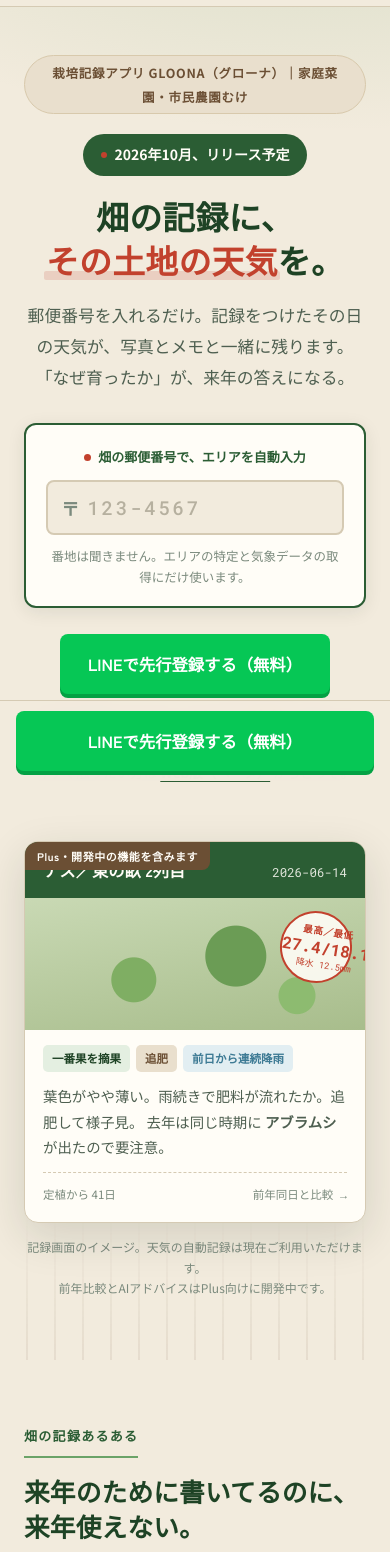
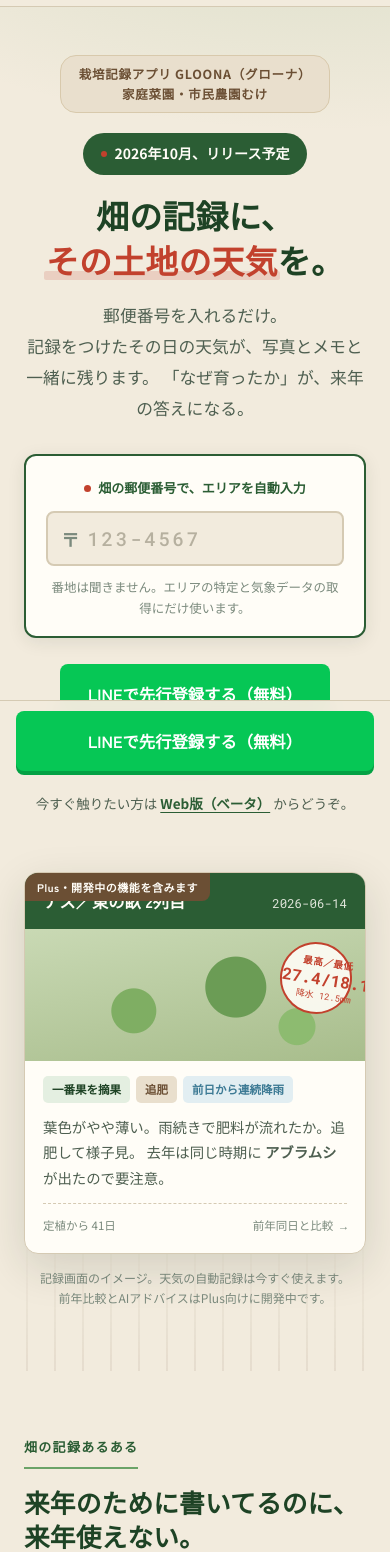
Before and after one commit to kennyJapan/gloona-lp, a plain HTML site: page index.html in a window 390 px wide. Shown: the part 63-1615 px from the top of the page. Drawn offline with Linux system fonts and the light colour scheme.

Commit message:
Fix mobile text-wrap orphans and vertical-text bug in hero, why-stat, and pricing sections

```diff
--- a/index.html
+++ b/index.html
@@ -161,8 +161,9 @@
   display:inline-block;
   font-size:12.5px;font-weight:700;letter-spacing:.06em;
   color:var(--soil);background:var(--soil-pale);
-  border:1px solid #d8c9ac;border-radius:100px;
-  padding:5px 15px;margin-bottom:20px;
+  border:1px solid #d8c9ac;border-radius:16px;
+  padding:8px 18px;margin-bottom:20px;
+  text-align:center;line-height:1.6;
 }
 .hero-release{
   display:flex;align-items:center;justify-content:center;gap:8px;
@@ -403,10 +404,10 @@
   border-radius:4px;padding:2px 8px;margin-left:8px;vertical-align:2px;
 }
 .why-stat{
-  margin-top:8px;display:inline-flex;align-items:baseline;gap:8px;
+  margin-top:8px;display:flex;flex-wrap:wrap;align-items:baseline;gap:8px;
   background:var(--sprout-pale);border-radius:7px;padding:8px 14px;
 }
-.why-stat .n{font-family:'Roboto Mono',monospace;font-weight:700;font-size:1.35rem;color:var(--furrow-dark);}
+.why-stat .n{font-family:'Roboto Mono',monospace;font-weight:700;font-size:1.35rem;color:var(--furrow-dark);white-space:nowrap;flex:0 0 auto;}
 .why-stat .l{font-size:12.5px;color:var(--ink-mid);}
 
 /* ============ 機能 ============ */
@@ -551,11 +552,11 @@
   <div class="wrap hero-grid">
 
     <div class="hero-copy">
-      <span class="hero-badge">栽培記録アプリ GLOONA（グローナ）｜家庭菜園・市民農園むけ</span>
+      <span class="hero-badge">栽培記録アプリ GLOONA（グローナ）<br>家庭菜園・市民農園むけ</span>
       <div class="hero-release"><span class="dot2"></span>2026年10月、リリース予定</div>
       <h1>畑の記録に、<br><span class="hl">その土地の天気</span>を。</h1>
       <p class="hero-sub">
-        郵便番号を入れるだけ。記録をつけたその日の天気が、写真とメモと一緒に残ります。
+        郵便番号を入れるだけ。<br>記録をつけたその日の天気が、写真とメモと一緒に残ります。
         「なぜ育ったか」が、来年の答えになる。
       </p>
 
@@ -616,7 +617,7 @@
         </div>
       </figure>
       <p class="logcard-caption">
-        記録画面のイメージ。天気の自動記録は現在ご利用いただけます。<br>
+        記録画面のイメージ。天気の自動記録は今すぐ使えます。<br>
         前年比較とAIアドバイスはPlus向けに開発中です。
       </p>
     </div>
@@ -758,8 +759,8 @@
 <section class="sec-paper">
   <div class="wrap">
     <span class="eyebrow rise">料金</span>
-    <h2 class="h2 rise">プランター1つでも、畑1反でも。</h2>
-    <p class="lede rise">記録をつけるだけなら、ずっと無料で使えます。</p>
+    <h2 class="h2 rise">プランター1つでも、<br>畑1反でも。</h2>
+    <p class="lede rise">記録をつけるだけなら、<br>ずっと無料で使えます。</p>
 
     <div class="plans">
       <div class="plan rise">
```
